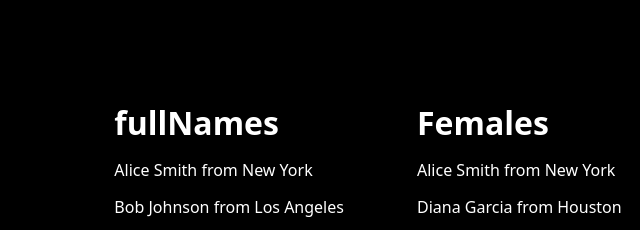
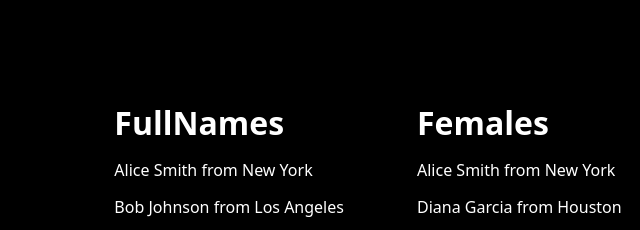
Before and after one commit to arjun258/arrays-mapping-assignment, a plain HTML site: page index.html in a window 1280 px wide. Shown: the top 230 px of the page, 248-888 px from the left. Drawn offline with Linux system fonts and the light colour scheme.

Commit message:
cmplete:)

```diff
--- a/index.html
+++ b/index.html
@@ -18,7 +18,7 @@
 
 
         <div class="FullNames" id="full-name-container">
-            <h1>fullNames</h1>
+            <h1>FullNames</h1>
 
         </div>
 
```
